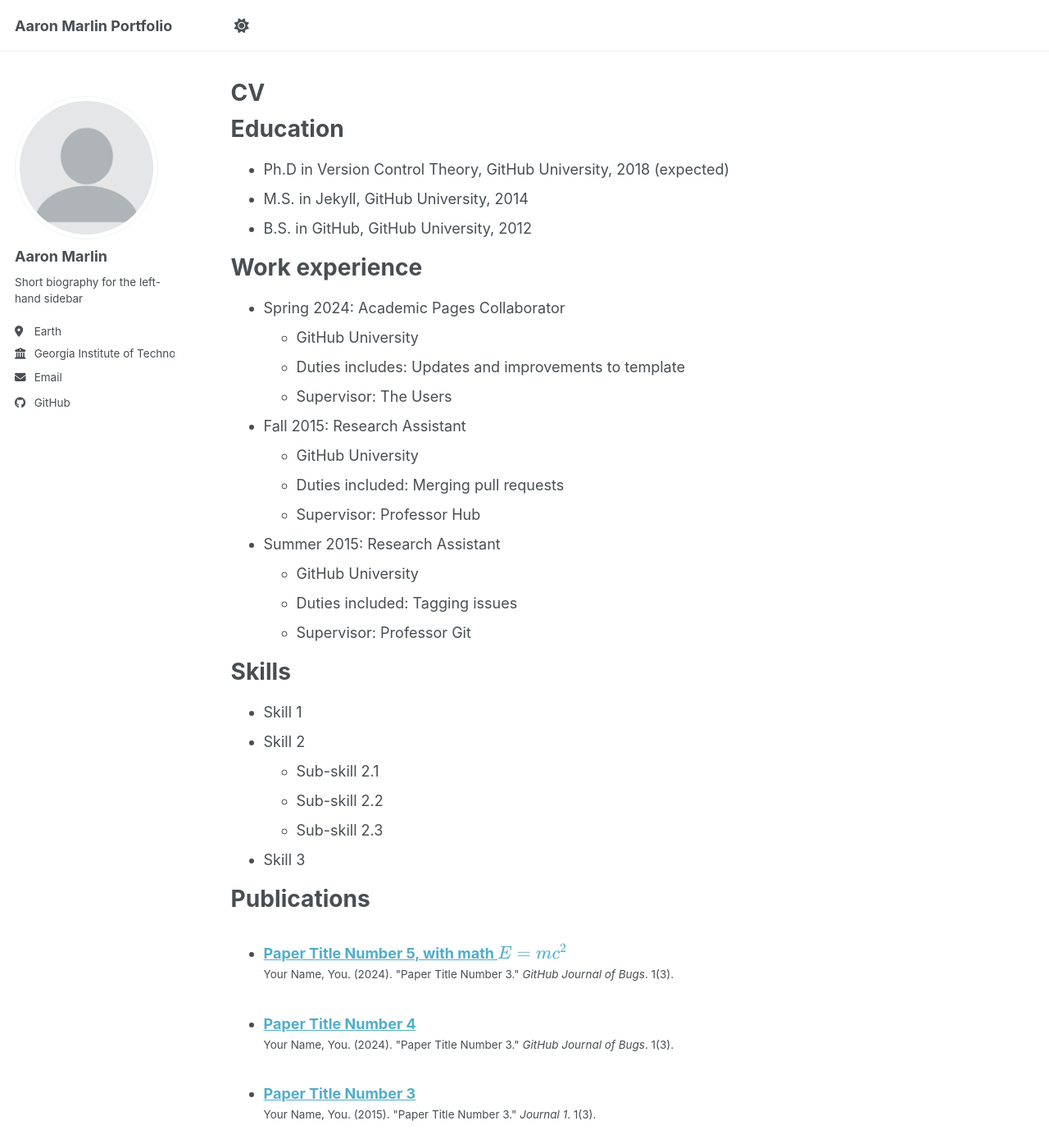
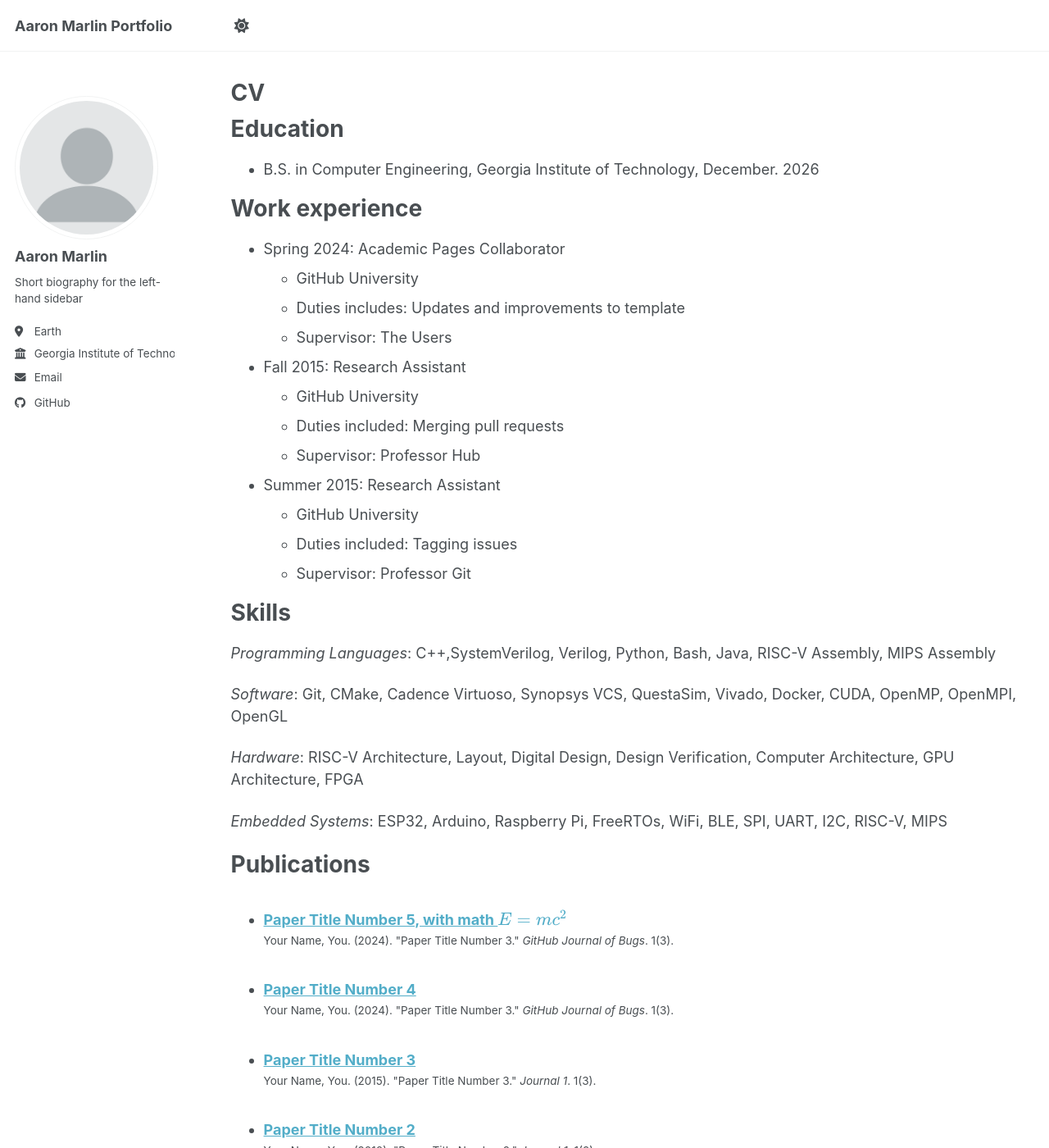
Before and after one commit to amarlin77/amarlin77.github.io, a Jekyll site: the page built from _pages/cv.md, in a window 1280 px wide and 1400 px high. Shown: the whole window at 82% size. Built offline with Jekyll 4.4.1, drawn with Linux system fonts in a browser that asks for light colours; a script bundle is joined from its source files by our own code; library files that are not in the unit come from our copies.

Commit message:
updating CV

```diff
--- a/_pages/cv.md
+++ b/_pages/cv.md
@@ -11,9 +11,7 @@ redirect_from:
 
 Education
 ======
-* Ph.D in Version Control Theory, GitHub University, 2018 (expected)
-* M.S. in Jekyll, GitHub University, 2014
-* B.S. in GitHub, GitHub University, 2012
+* B.S. in Computer Engineering, Georgia Institute of Technology, December. 2026
 
 Work experience
 ======
@@ -34,12 +32,13 @@ Work experience
 
 Skills
 ======
-* Skill 1
-* Skill 2
-  * Sub-skill 2.1
-  * Sub-skill 2.2
-  * Sub-skill 2.3
-* Skill 3
+*Programming Languages*: C++,SystemVerilog, Verilog, Python, Bash, Java, RISC-V Assembly, MIPS Assembly
+
+*Software*: Git, CMake, Cadence Virtuoso, Synopsys VCS, QuestaSim, Vivado, Docker, CUDA, OpenMP, OpenMPI, OpenGL
+
+*Hardware*: RISC-V Architecture, Layout, Digital Design, Design Verification, Computer Architecture, GPU Architecture, FPGA
+
+*Embedded Systems*: ESP32, Arduino, Raspberry Pi, FreeRTOs, WiFi, BLE, SPI, UART, I2C, RISC-V, MIPS
 
 Publications
 ======
```
